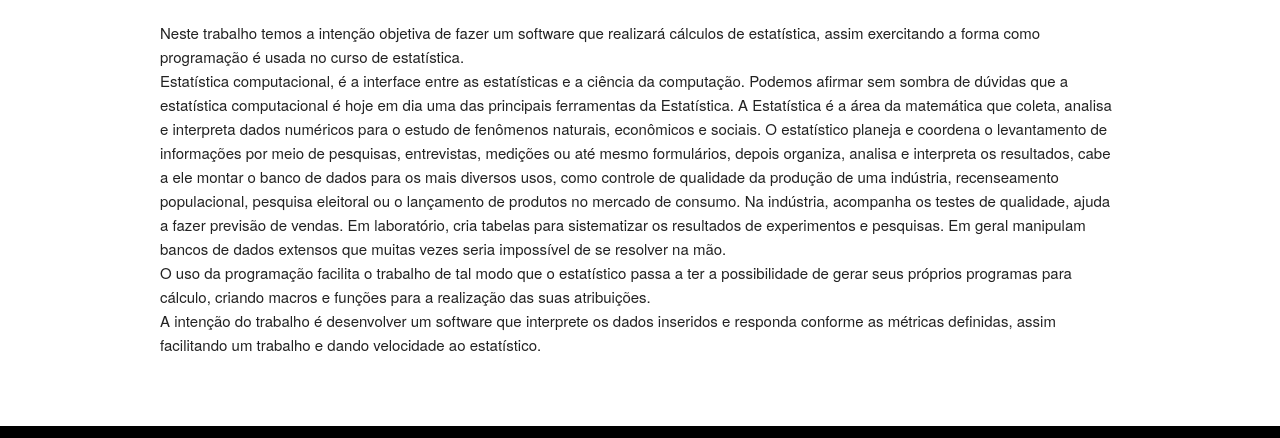
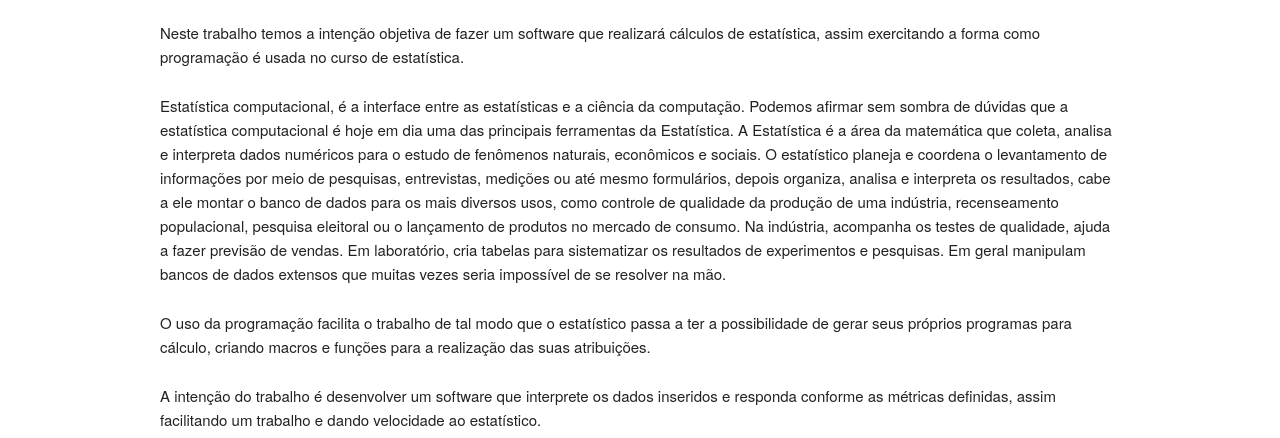
Before and after one commit to guvecchio/estatistica.github.io, a plain HTML site: page index.html in a window 1280 px wide. Shown: the part 310-748 px from the top of the page. Drawn offline with Linux system fonts and the light colour scheme.

Commit message:
23/11 - index

```diff
--- a/index.html
+++ b/index.html
@@ -157,7 +157,8 @@
             <div class="row">
                 <p>Neste trabalho temos a inten&ccedil;&atilde;o objetiva de fazer um software que realizar&aacute;
                     c&aacute;lculos de estat&iacute;stica, assim exercitando a forma como programa&ccedil;&atilde;o
-                    &eacute; usada no curso de estat&iacute;stica.<br />
+                    &eacute; usada no curso de estat&iacute;stica.</p>
+                <p>
                     Estat&iacute;stica computacional, &eacute; a interface entre as estat&iacute;sticas e a
                     ci&ecirc;ncia da computa&ccedil;&atilde;o. Podemos afirmar sem sombra de d&uacute;vidas que a
                     estat&iacute;stica computacional &eacute; hoje em dia uma das principais ferramentas da
@@ -171,10 +172,12 @@
                     produtos no mercado de consumo. Na ind&uacute;stria, acompanha os testes de qualidade, ajuda a fazer
                     previs&atilde;o de vendas. Em laborat&oacute;rio, cria tabelas para sistematizar os resultados de
                     experimentos e pesquisas. Em geral manipulam bancos de dados extensos que muitas vezes seria
-                    imposs&iacute;vel de se resolver na m&atilde;o.<br />
+                    imposs&iacute;vel de se resolver na m&atilde;o.</p>
+                <p>
                     O uso da programa&ccedil;&atilde;o facilita o trabalho de tal modo que o estat&iacute;stico passa a
                     ter a possibilidade de gerar seus pr&oacute;prios programas para c&aacute;lculo, criando macros e
-                    fun&ccedil;&otilde;es para a realiza&ccedil;&atilde;o das suas atribui&ccedil;&otilde;es.<br />
+                    fun&ccedil;&otilde;es para a realiza&ccedil;&atilde;o das suas atribui&ccedil;&otilde;es.</p>
+                <p>
                     A inten&ccedil;&atilde;o do trabalho &eacute; desenvolver um software que interprete os dados
                     inseridos e responda conforme as m&eacute;tricas definidas, assim facilitando um trabalho e dando
                     velocidade ao estat&iacute;stico.</p>
```
